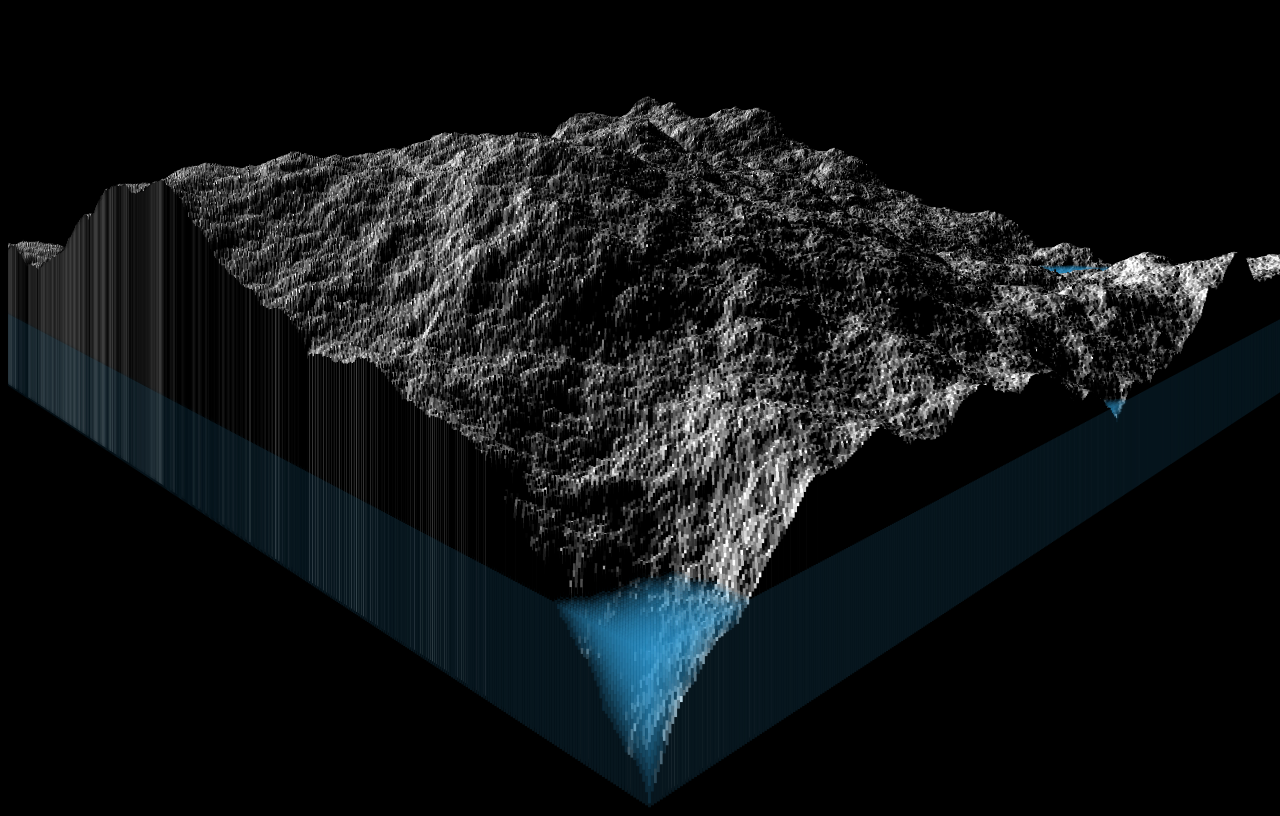
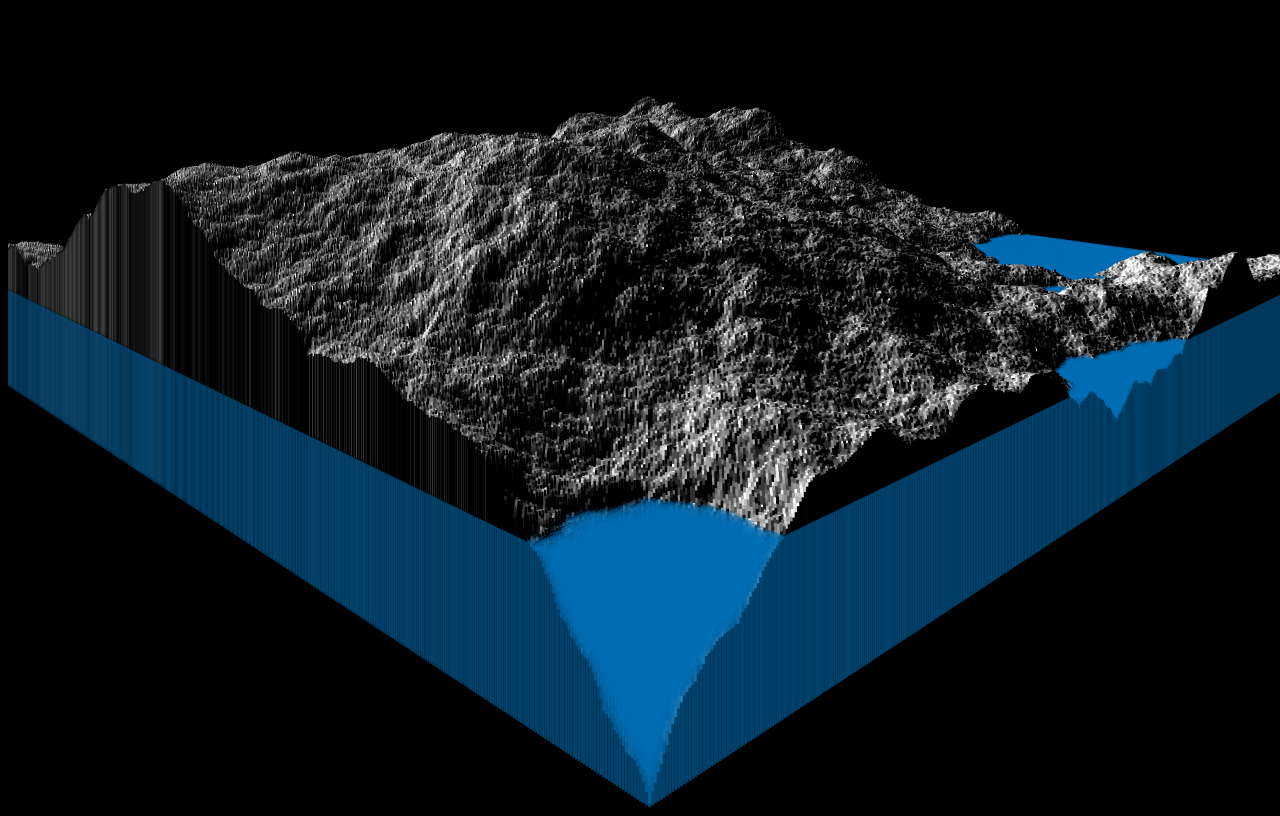
Before and after one commit to javajesse/playfuljs-demos, a plain HTML site: page terrain/index.html in a window 1280 px wide. Drawn offline with Linux system fonts and the light colour scheme.

Commit message:
added vars

```diff
--- a/terrain/index.html
+++ b/terrain/index.html
@@ -7,6 +7,10 @@
     <canvas id='display' width='1' height='1' />
 
     <script>
+
+      var WATER_LEVEL = 0.4;
+      var WATER_OPACITY = 0.60;
+      var WATER_COLOR = '0, 110, 180';
 
       function Terrain(detail) {
         this.size = Math.pow(2, detail) + 1;
@@ -80,7 +84,7 @@
 
       Terrain.prototype.draw = function(ctx, width, height) {
         var self = this;
-        var waterVal = this.size * 0.3;
+        var waterVal = this.size * WATER_LEVEL;
 
         for (var y = 0; y < this.size; y++) {
           for (var x = 0; x < this.size; x++) {
@@ -91,7 +95,7 @@
             var style = brightness(x, y, this.get(x + 1, y) - val);
 
             rect(top, bottom, style);
-            rect(water, bottom, 'rgba(50, 150, 200, 0.15)');
+            rect(water, bottom, 'rgba('+WATER_COLOR+', '+WATER_OPACITY+')');
           }
         }
 
```
